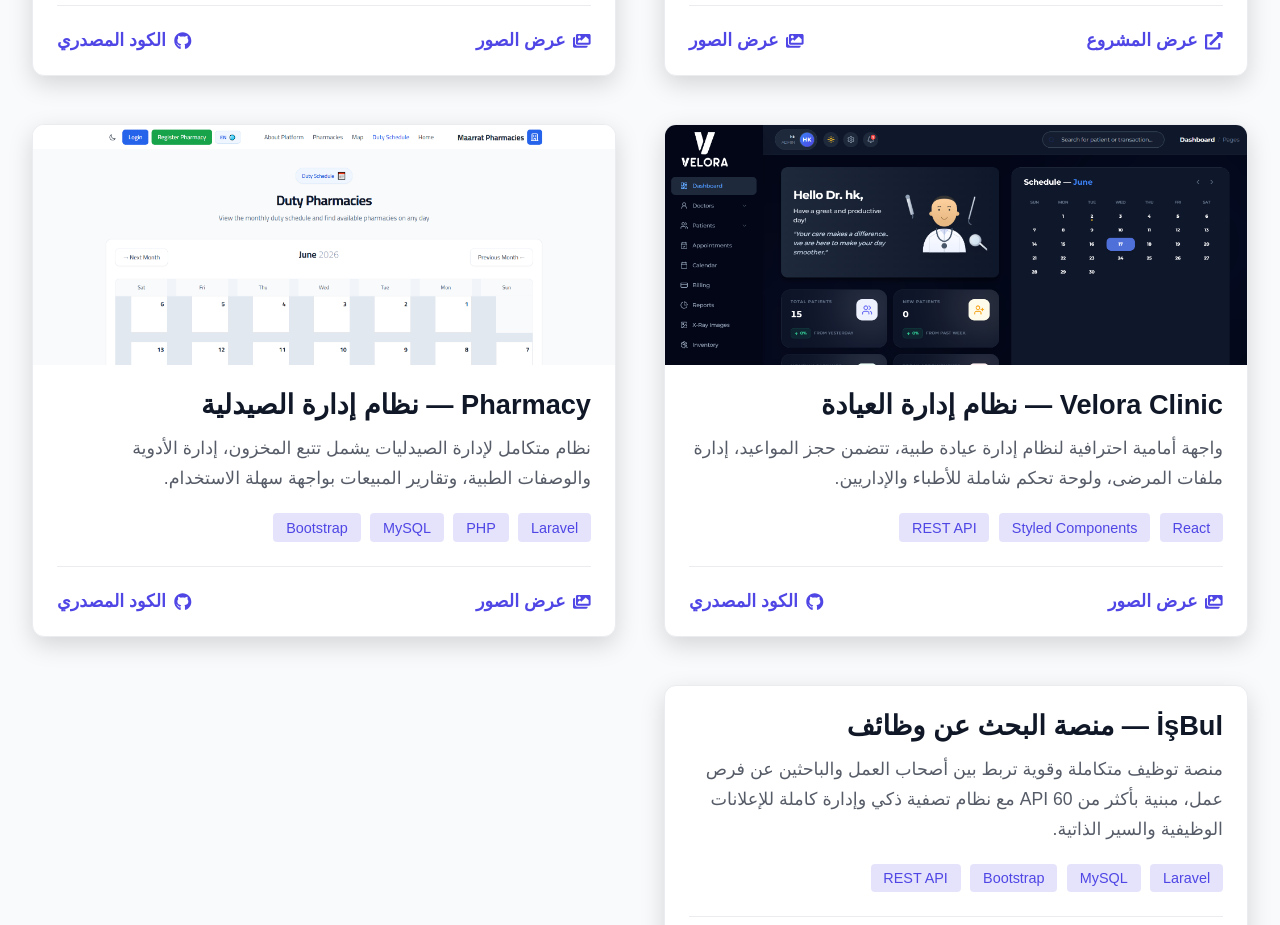
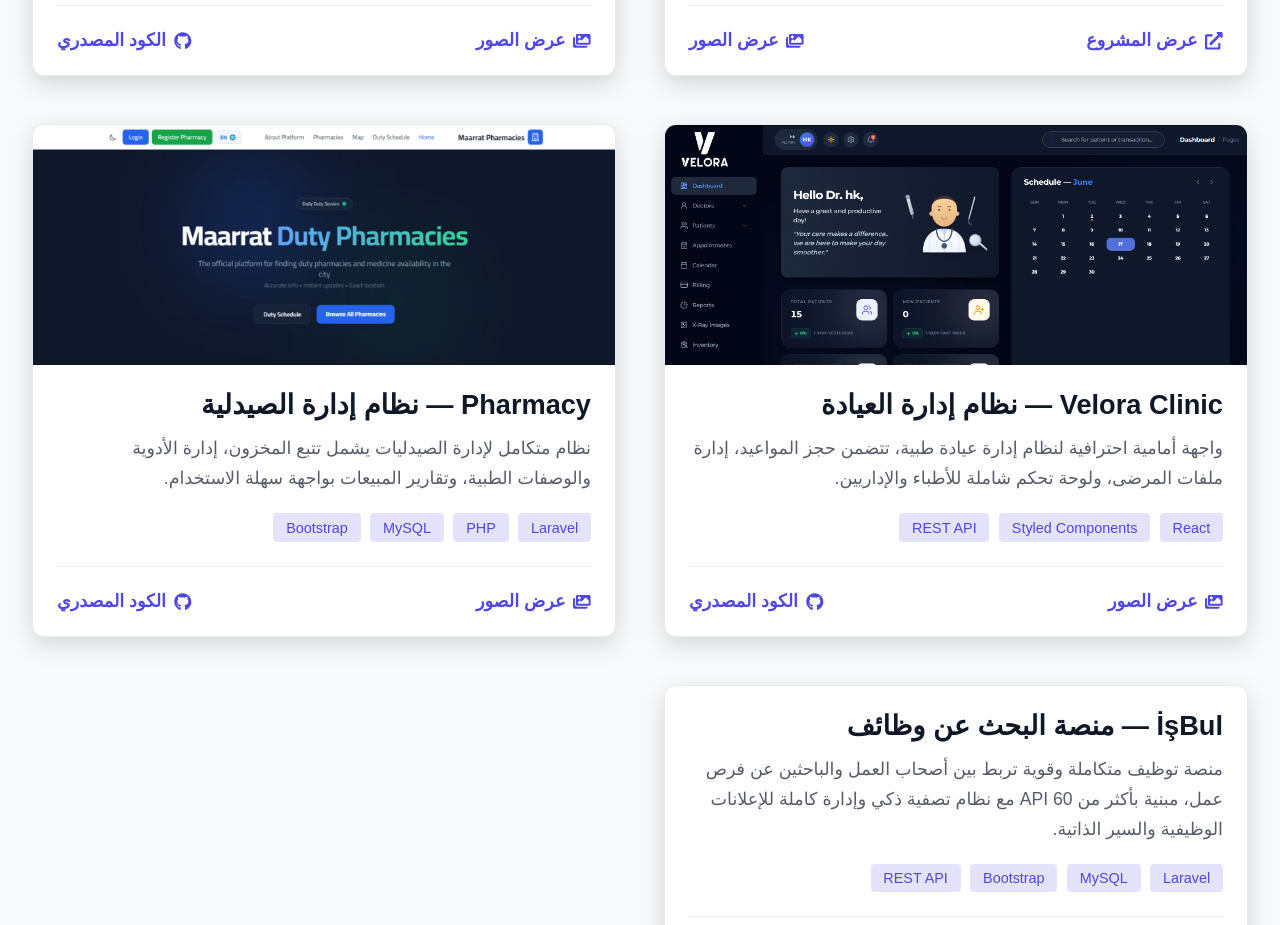
Before and after one commit to Ayham1najeb/portfolio-ayham, a React (Vite) app: page / in a window 1280 px wide. Shown: the part 3700-4625 px from the top of the page. Built offline with nearby package versions, Linux system fonts and the light colour scheme.

Commit message:
Set custom cover image for Pharmacy project

```diff
--- a/src/components/Projects.jsx
+++ b/src/components/Projects.jsx
@@ -575,7 +575,7 @@
             tags: ["Laravel", "PHP", "MySQL", "Bootstrap"],
             link: "#",
             code: "https://github.com/Ayham1najeb/pharmacy",
-            image: `${import.meta.env.BASE_URL}projects/pharmacy/1.png`,
+            image: `${import.meta.env.BASE_URL}projects/pharmacy/cover.png`,
             gallery: Array.from({ length: 5 }, (_, i) => `${import.meta.env.BASE_URL}projects/pharmacy/${i + 1}.png`)
         },
         {
```
Also changed, not shown: public/projects/pharmacy/cover.png (added).
